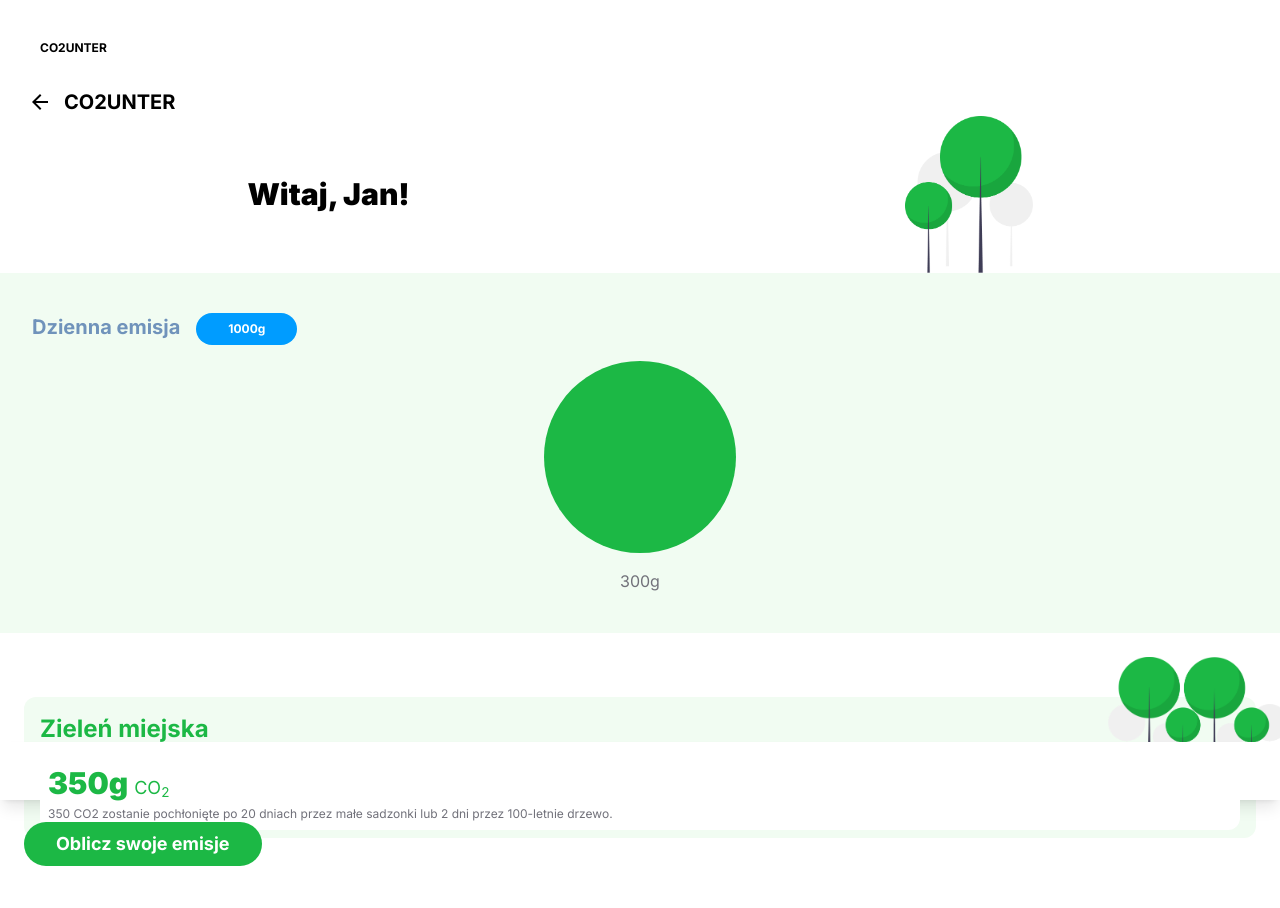
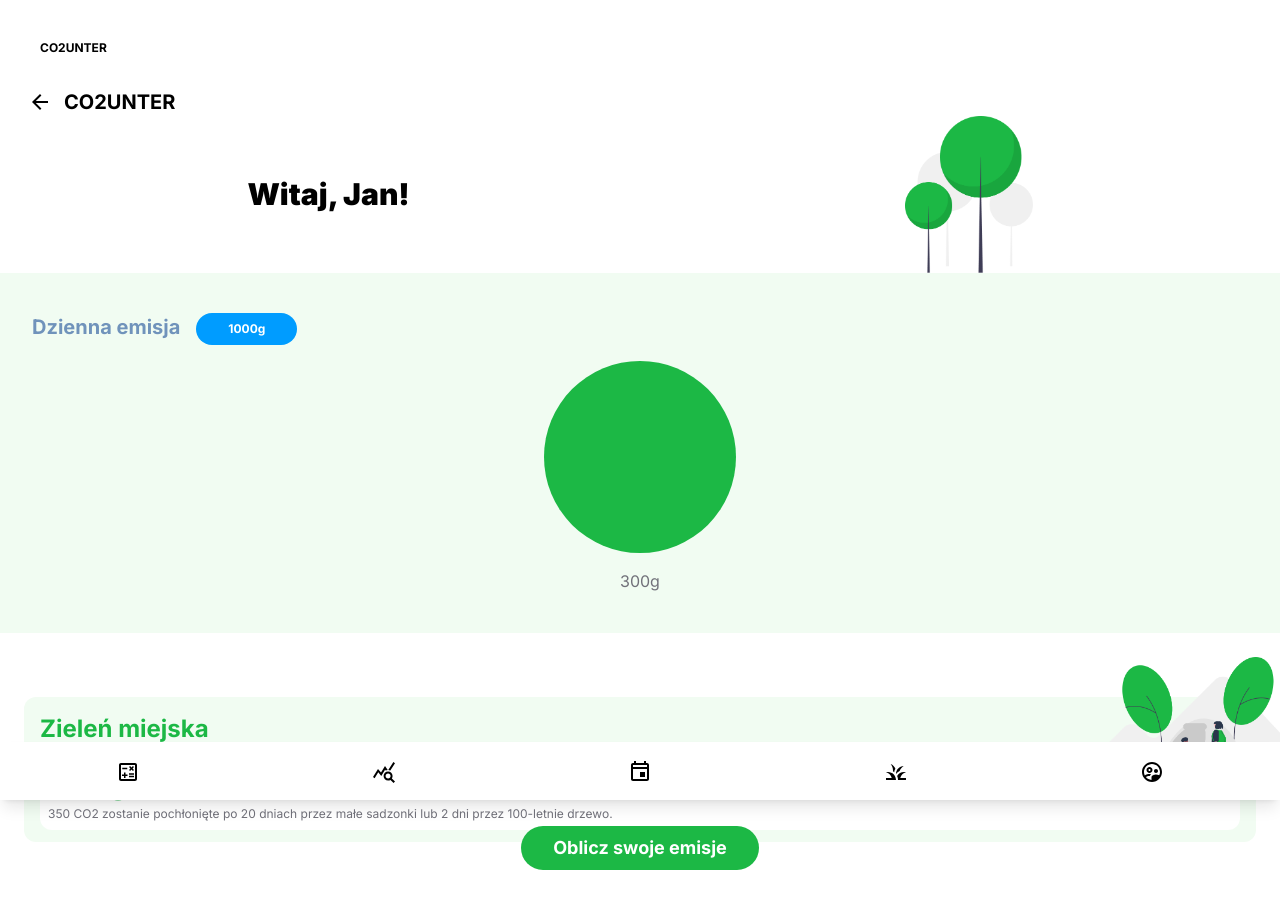
Before and after one commit to PASINSKI00/HackYeah2024, a Next.js app in the folder frontend/: page / in a window 1280 px wide. Shown: the top 908 px of the page. Built offline with nearby package versions, Linux system fonts and the light colour scheme.

Commit message:
refine stuff

```diff
--- a/frontend/app/kalkulator/forms/food-form.tsx
+++ b/frontend/app/kalkulator/forms/food-form.tsx
@@ -99,7 +99,6 @@ const FoodForm = () => {
 
                 <Image src='/trees.png' alt='drzewa' width={480} height={300} className='w-full h-auto'/>
 
-                {/* TODO: powinno to zamykać modal */}
                 <DialogClose asChild>
                     <Chips onClick={onConfirm} label='Zapisz' className='bg-green w-32 mx-auto'/>
                 </DialogClose>
--- a/frontend/app/kalkulator/forms/heating-form.tsx
+++ b/frontend/app/kalkulator/forms/heating-form.tsx
@@ -71,7 +71,6 @@ const HeatingForm = () => {
 
                 <Image src='/trees.png' alt='drzewa' width={480} height={300} className='w-full h-auto'/>
 
-                {/* TODO: powinno to zamykać modal */}
                 <DialogClose asChild>
                     <Chips onClick={onConfirm} label='Zapisz' className='bg-green w-32 mx-auto'/>
                 </DialogClose>
--- a/frontend/app/kalkulator/forms/internet-form.tsx
+++ b/frontend/app/kalkulator/forms/internet-form.tsx
@@ -66,7 +66,6 @@ const InternetForm = () => {
 
                 <Image src='/trees.png' alt='drzewa' width={480} height={300} className='w-full h-auto'/>
 
-                {/* TODO: powinno to zamykać modal */}
                 <DialogClose asChild>
                     <Chips onClick={onConfirm} label='Zapisz' className='bg-green w-32 mx-auto'/>
                 </DialogClose>
--- a/frontend/app/kalkulator/forms/power-form.tsx
+++ b/frontend/app/kalkulator/forms/power-form.tsx
@@ -65,7 +65,6 @@ const PowerForm = () => {
 
                 <Image src='/trees.png' alt='drzewa' width={480} height={300} className='w-full h-auto'/>
 
-                {/* TODO: powinno to zamykać modal */}
                 <DialogClose asChild>
                     <Chips onClick={onConfirm} label='Zapisz' className='bg-green w-32 mx-auto'/>
                 </DialogClose>
--- a/frontend/app/kalkulator/forms/shopping-form.tsx
+++ b/frontend/app/kalkulator/forms/shopping-form.tsx
@@ -67,7 +67,6 @@ const ShoppingForm = () => {
 
                 <Image src='/trees.png' alt='drzewa' width={480} height={300} className='w-full h-auto'/>
 
-                {/* TODO: powinno to zamykać modal */}
                 <DialogClose asChild>
                     <Chips onClick={onConfirm} label='Zapisz' className='bg-green w-32 mx-auto'/>
                 </DialogClose>
--- a/frontend/app/kalkulator/forms/transport-form.tsx
+++ b/frontend/app/kalkulator/forms/transport-form.tsx
@@ -81,7 +81,6 @@ const TransportForm = () => {
 
         <Image src='/trees.png' alt='drzewa' width={480} height={300} className='w-full h-auto' />
 
-        {/* TODO: powinno to zamykać modal */}
         <DialogClose asChild>
           <Chips onClick={onConfirm} label='Zapisz' className='bg-green w-32 mx-auto' />
         </DialogClose>
--- a/frontend/app/page.tsx
+++ b/frontend/app/page.tsx
@@ -31,21 +31,23 @@ export default function Home() {
         </div>
       </section>
 
-      <div className='relative px-6 mt-16'>
+      <div className='relative mt-16 px-6'>
         <Section
+          imageOnTop
           label='Zieleń miejska'
           description='350 CO2 zostanie pochłonięte po 20 dniach przez małe sadzonki lub 2 dni przez 100-letnie drzewo.'
           value='350g'
-          imageSrc='/trees.png'
+          imageSrc='/outdoor.png'
           color='green'
           statistics={[]}
+          className='pb-3'
         />
 
-        <div className='-mt-4 z-10 w-full relative'>
-          <Link className='inline-block mx-auto' href='/kalkulator'>
+        <div className='relative flex z-10 -mt-4 w-full'>
+          <Link className='mx-auto inline-block' href='/kalkulator'>
             <Chips
               label='Oblicz swoje emisje'
-              className='mx-auto text-lg bg-green'
+              className='mx-auto bg-green text-lg'
             />
           </Link>
         </div>
--- a/frontend/components/navbar.tsx
+++ b/frontend/components/navbar.tsx
@@ -13,7 +13,7 @@ export default function Navbar() {
   const pathname = usePathname();
 
   return (
-    <nav className='fixed bottom-0 flex w-full justify-around bg-white shadow-lg'>
+    <nav className='fixed bottom-0 flex w-full justify-around bg-white shadow-lg z-20'>
       <Link className='p-4' href='/kalkulator'>
         <CalculateOutlinedIcon
           className={clsx('w-[18px]', {
--- a/frontend/components/ui/section.tsx
+++ b/frontend/components/ui/section.tsx
@@ -10,6 +10,7 @@ interface SectionProps {
   statistics: StatisticProps[];
   color: 'blue' | 'green';
   withCO2?: boolean;
+  imageOnTop?: boolean;
   className?: string;
 }
 
@@ -21,6 +22,7 @@ function Section({
   statistics,
   color,
   className,
+  imageOnTop = false,
   withCO2 = true,
 }: SectionProps) {
   return (
@@ -35,10 +37,12 @@ function Section({
         alt='costam'
         width={180}
         height={80}
-        className='absolute right-0 top-0 -translate-y-10 translate-x-8'
+        className={cn('absolute right-0 top-0 -translate-y-10 translate-x-8', {
+          'z-[11]': imageOnTop,
+        })}
       />
       <h3
-        className={cn('text-2xl font-bold', {
+        className={cn('text-2xl font-bold w-[60%]', {
           'text-green': color === 'green',
           'text-blue': color === 'blue',
         })}
--- a/frontend/components/ui/statistic.tsx
+++ b/frontend/components/ui/statistic.tsx
@@ -15,8 +15,8 @@ function Statistic({ label, value, unit, Icon }: StatisticProps) {
       </div>
       <div className='flex-1 flex flex-col items-center justify-around'>
         <span className='text-[0.5rem] font-bold'>{label}</span>
-        <span className='font-[900] text-2xl'>
-          {value}{unit}
+        <span className='font-[900] text-2xl text-nowrap'>
+          {value}{unit === 'co2' ? <span className='text-[80%]'> CO<sub>2</sub></span> : unit}
         </span>
       </div>
     </div>
```
